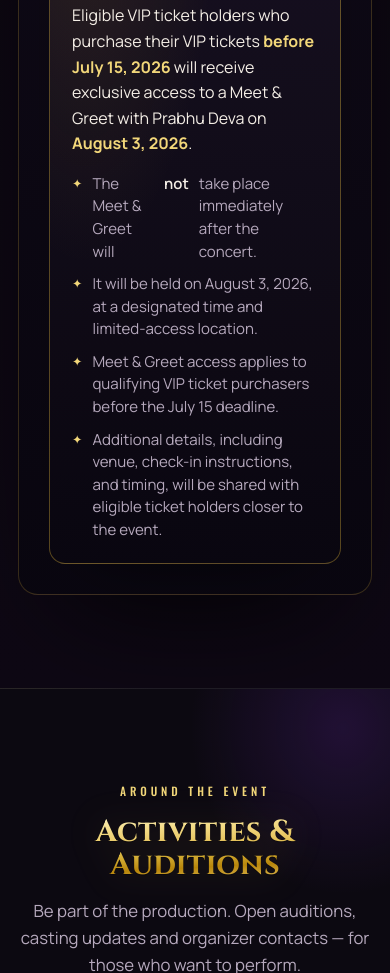
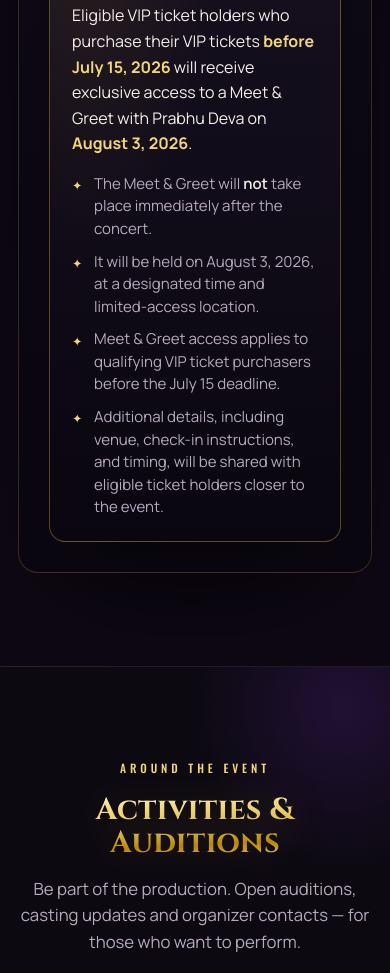
Before and after one commit to DynodineOwner/Prabhu-deva-website, a plain HTML site: page index.html in a window 390 px wide. Shown: the part 4308-5281 px from the top of the page. Drawn offline with nearby package versions, Linux system fonts and the light colour scheme.

Commit message:
fixed bug for mobile view

```diff
--- a/index.html
+++ b/index.html
@@ -559,8 +559,8 @@
 .vip-announcement .vip-lead{color:var(--text);font-size:1rem;margin-bottom:16px}
 .vip-announcement .vip-lead b{color:var(--gold-2)}
 .vip-announcement ul{list-style:none;display:grid;gap:10px;margin:0;padding:0}
-.vip-announcement li{display:flex;gap:10px;color:var(--muted);font-size:.94rem;line-height:1.5}
-.vip-announcement li::before{content:"✦";color:var(--gold-2);font-size:.78rem;margin-top:2px;flex:none}
+.vip-announcement li{position:relative;padding-left:22px;color:var(--muted);font-size:.94rem;line-height:1.5}
+.vip-announcement li::before{content:"✦";color:var(--gold-2);font-size:.78rem;position:absolute;left:0;top:.35em}
 .vip-announcement li b{color:var(--text);font-weight:600}
 /* success */
 .success{display:none;text-align:center;flex-direction:column;align-items:center;gap:10px;animation:pop .5s var(--ease)}
```
